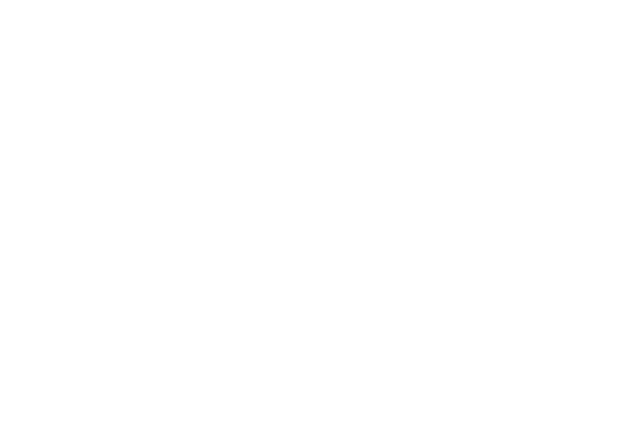
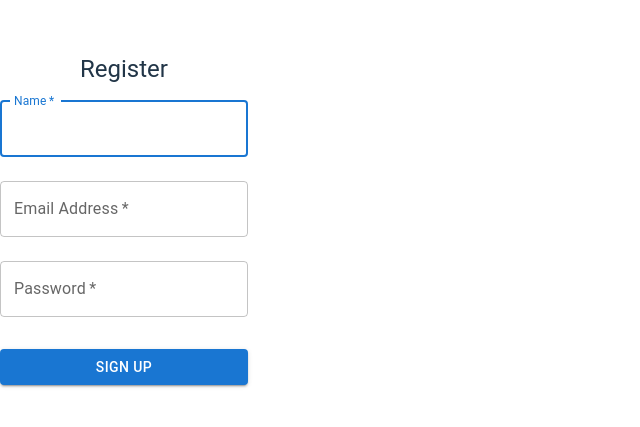
Before and after one commit to ravano-2464/FrontEnd-Project-Management, a React (Vite) app: page /register in a window 1280 px wide. Before the commit this address had no page. Shown: the part 177-604 px from the top of the page, without its empty margins (0-640 px from the left). Built offline with nearby package versions, Linux system fonts and the light colour scheme.

Commit message:
Update Design

```diff
--- a/src/App.tsx
+++ b/src/App.tsx
@@ -3,6 +3,8 @@ import { BrowserRouter as Router, Routes, Route } from 'react-router-dom';
 import Dashboard from './components/Dashboard';
 import ProjectForm from './components/ProjectForm';
 import TaskForm from './components/TaskForm';
+import LoginForm from './components/LoginForm';
+import RegisterForm from './components/RegisterForm';
 
 const App: React.FC = () => {
   return (
@@ -11,6 +13,8 @@ const App: React.FC = () => {
         <Route path="/" element={<Dashboard />} />
         <Route path="/MyProjects" element={<ProjectForm />} />
         <Route path="/MyTask" element={<TaskForm />} />
+        <Route path="/login" element={<LoginForm />} />
+        <Route path="/register" element={<RegisterForm />} />
       </Routes>
     </Router>
   );
--- a/src/components/Dashboard.tsx
+++ b/src/components/Dashboard.tsx
@@ -61,12 +61,12 @@ const Dashboard: React.FC = () => {
               textAlign: 'center',
             }}
           >
-            <Typography variant="h4" component="h1" sx={{ mb: 2, ml: 40 }}>
-              Welcome To Dashboard
-            </Typography>
+              <Typography variant="h4" component="h1" sx={{ mb: 2, ml: 40 }}>
+                Welcome To Dashboard
+              </Typography>
+            </Box>
           </Box>
         </Box>
-      </Box>
   );
 };
 
--- /dev/null
+++ b/src/components/LoginForm.tsx
@@ -0,0 +1,49 @@
+import React from 'react';
+import { TextField, Button, Box, Typography } from '@mui/material';
+
+const LoginForm: React.FC = () => {
+  const handleSubmit = (event: React.FormEvent<HTMLFormElement>) => {
+    event.preventDefault();
+    // Tambahkan logika login di sini
+  };
+
+  return (
+    <Box
+      component="form"
+      onSubmit={handleSubmit}
+      sx={{ mt: 1, display: 'flex', flexDirection: 'column', alignItems: 'center' }}
+    >
+      <Typography variant="h5">Login</Typography>
+      <TextField
+        margin="normal"
+        required
+        fullWidth
+        id="email"
+        label="Email Address"
+        name="email"
+        autoComplete="email"
+        autoFocus
+      />
+      <TextField
+        margin="normal"
+        required
+        fullWidth
+        name="password"
+        label="Password"
+        type="password"
+        id="password"
+        autoComplete="current-password"
+      />
+      <Button
+        type="submit"
+        fullWidth
+        variant="contained"
+        sx={{ mt: 3, mb: 2 }}
+      >
+        Sign In
+      </Button>
+    </Box>
+  );
+};
+
+export default LoginForm;
--- /dev/null
+++ b/src/components/RegisterForm.tsx
@@ -0,0 +1,58 @@
+import React from 'react';
+import { TextField, Button, Box, Typography } from '@mui/material';
+
+const RegisterForm: React.FC = () => {
+  const handleSubmit = (event: React.FormEvent<HTMLFormElement>) => {
+    event.preventDefault();
+    // Tambahkan logika register di sini
+  };
+
+  return (
+    <Box
+      component="form"
+      onSubmit={handleSubmit}
+      sx={{ mt: 1, display: 'flex', flexDirection: 'column', alignItems: 'center' }}
+    >
+      <Typography variant="h5">Register</Typography>
+      <TextField
+        margin="normal"
+        required
+        fullWidth
+        id="name"
+        label="Name"
+        name="name"
+        autoComplete="name"
+        autoFocus
+      />
+      <TextField
+        margin="normal"
+        required
+        fullWidth
+        id="email"
+        label="Email Address"
+        name="email"
+        autoComplete="email"
+      />
+      <TextField
+        margin="normal"
+        required
+        fullWidth
+        name="password"
+        label="Password"
+        type="password"
+        id="password"
+        autoComplete="current-password"
+      />
+      <Button
+        type="submit"
+        fullWidth
+        variant="contained"
+        sx={{ mt: 3, mb: 2 }}
+      >
+        Sign Up
+      </Button>
+    </Box>
+  );
+};
+
+export default RegisterForm;
```
